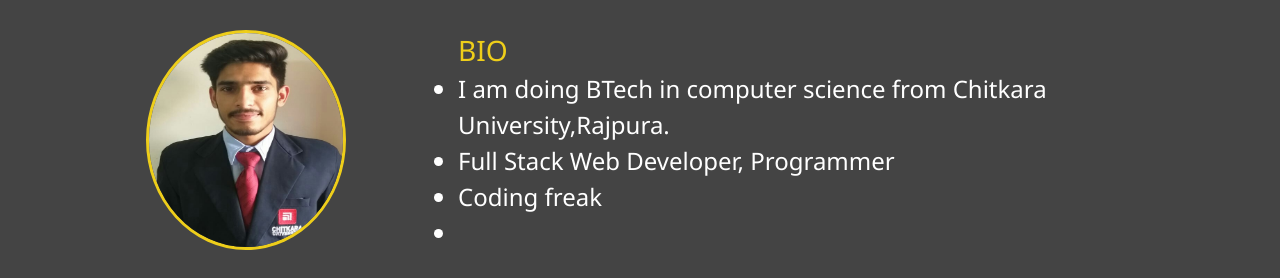
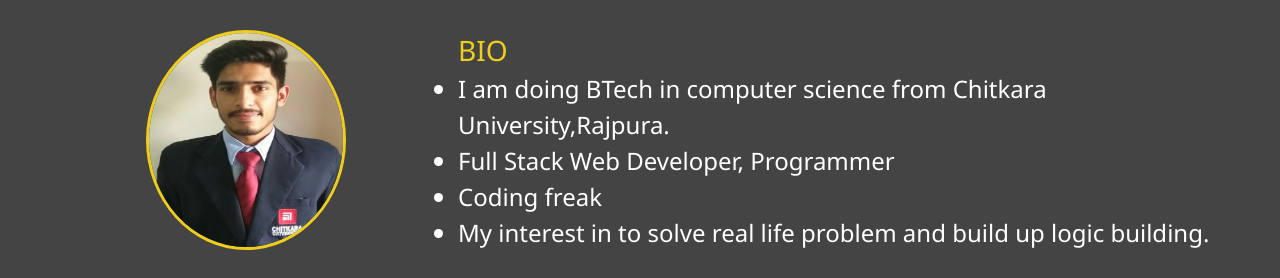
Before and after one commit to Nishant7410/Portfolio, a website: page dist/about.html in a window 1280 px wide. Shown: the part 253-531 px from the top of the page. Drawn offline with Linux system fonts and the light colour scheme.

Commit message:
add some line in about.html

```diff
--- a/dist/about.html
+++ b/dist/about.html
@@ -67,7 +67,7 @@
               Coding freak
             </li>
             <li>
-
+              My interest in to solve real life problem and build up logic building.
             </li>
           </ul>
         </div>
```
